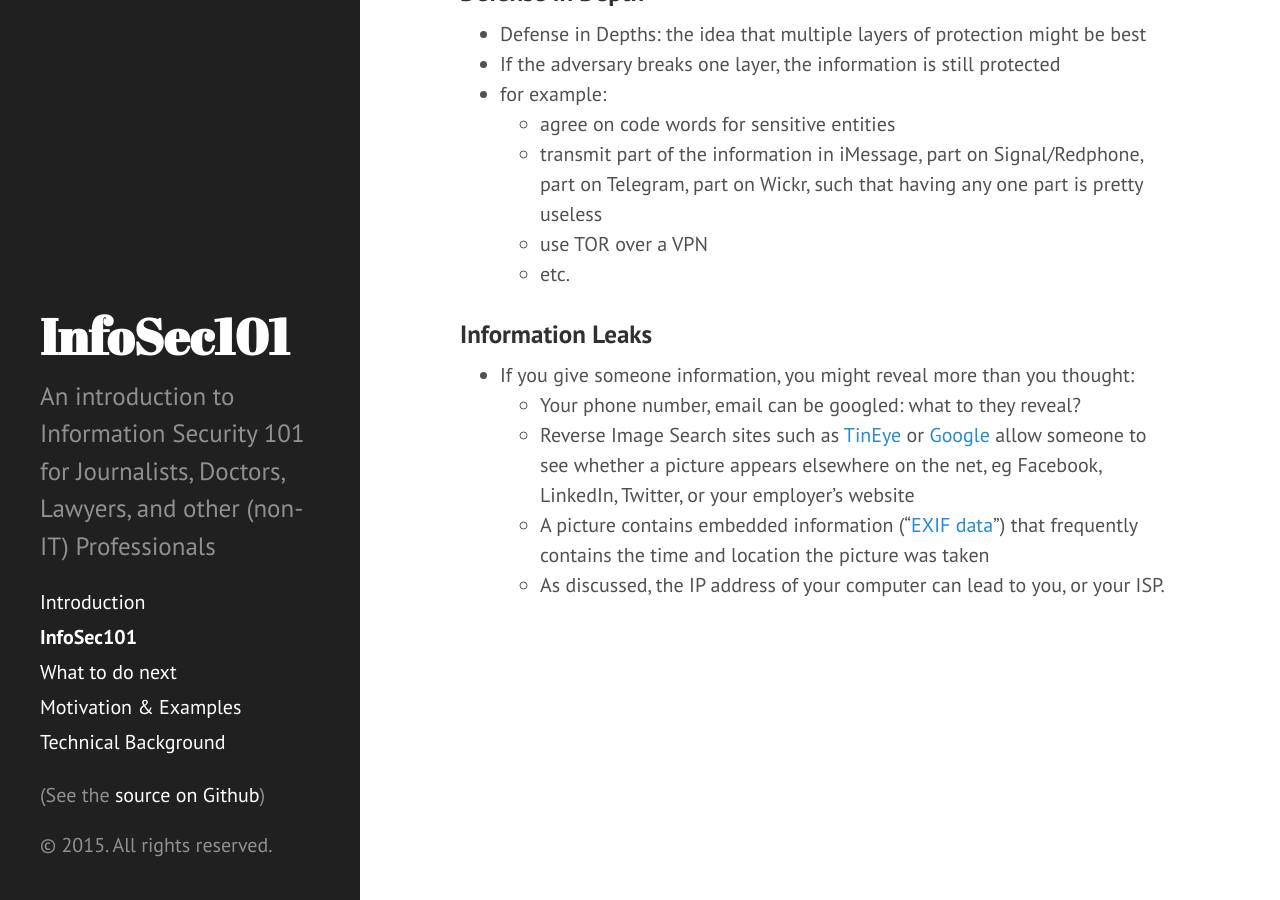
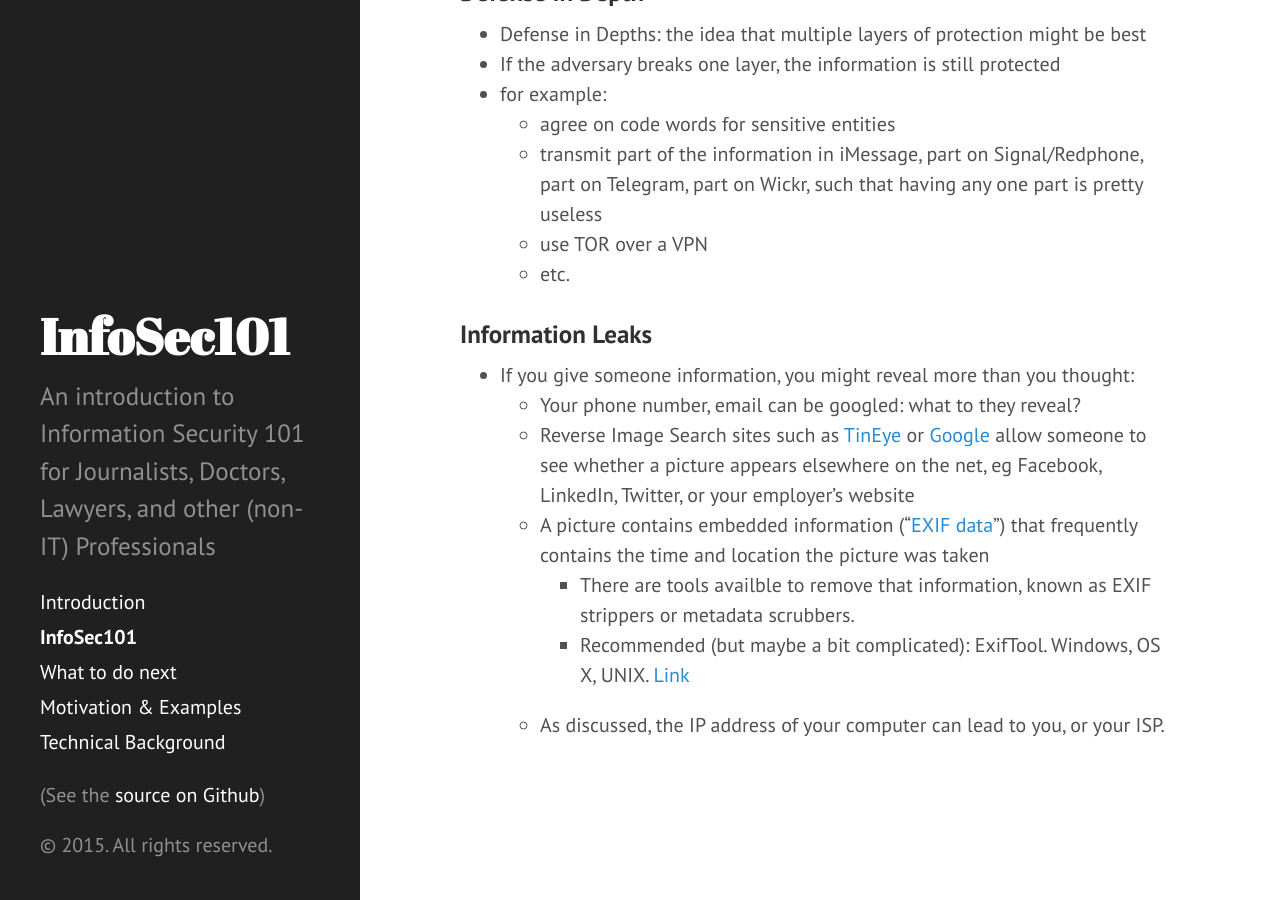
Before and after one commit to fabianlischka/InfoSec101, a Jekyll site: the page built from p1-InfoSec101.md, in a window 1280 px wide and 900 px high, scrolled down 13180 px. Built offline with Jekyll 4.4.1, drawn with Linux system fonts in a browser that asks for light colours; Markdown is read by kramdown in place of the engine named in the settings.

Commit message:
added EXIF strippers

```diff
--- a/p1-InfoSec101.md
+++ b/p1-InfoSec101.md
@@ -356,4 +356,6 @@ A password based on a long, creative passphrase might really be the state of the
     - Your phone number, email can be googled: what to they reveal?
     - Reverse Image Search sites such as [TinEye](http://tineye.com) or [Google](http://www.google.com/insidesearch/features/images/searchbyimage.html) allow someone to see whether a picture appears elsewhere on the net, eg Facebook, LinkedIn, Twitter, or your employer's website
     - A picture contains embedded information ("[EXIF data](https://en.wikipedia.org/wiki/Exchangeable_image_file_format)") that frequently contains the time and location the picture was taken
+        - There are tools availble to remove that information, known as EXIF strippers or metadata scrubbers.
+        - Recommended (but maybe a bit complicated): ExifTool. Windows, OS X, UNIX. [Link](http://www.sno.phy.queensu.ca/~phil/exiftool/index.html)
     - As discussed, the IP address of your computer can lead to you, or your ISP.
```
